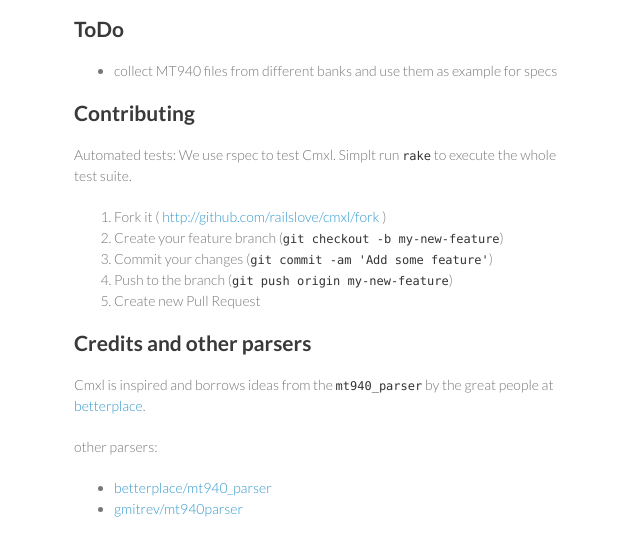
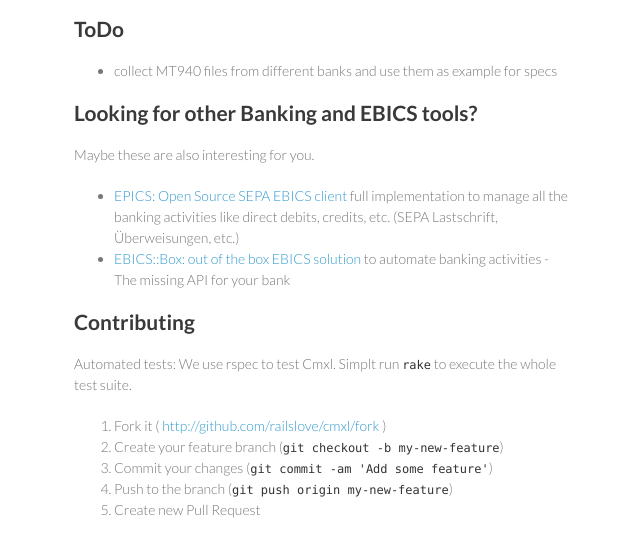
Before and after one commit to railslove/cmxl, a plain HTML site: page index.html in a window 1280 px wide. Shown: the part 2534-3069 px from the top of the page, without its empty margins (496-1136 px from the left). Drawn offline with Linux system fonts and the light colour scheme.

Commit message:
note about other ebics tools

```diff
--- a/index.html
+++ b/index.html
@@ -169,6 +169,17 @@ If you have a file that can not be parsed please open an issue. We hope to build
 </ul>
 
 <h2>
+<a name="other" class="anchor" href="#other"><span class="octicon octicon-link"></span></a>Looking for other Banking and EBICS tools?</h2>
+
+<p></p>Maybe these are also interesting for you.</p>
+
+  <ul>
+    <li><a href="http://railslove.github.io/epics/?ebics-client">EPICS: Open Source SEPA EBICS client</a> full implementation to manage all the banking activities like direct debits, credits, etc. (SEPA Lastschrift, Überweisungen, etc.)</li>
+    <li><a href="http://www.railslove.com/ebics-box">EBICS::Box: out of the box EBICS solution</a> to automate banking activities - The missing API for your bank</li>
+  </ul>
+
+
+<h2>
 <a name="contributing" class="anchor" href="#contributing"><span class="octicon octicon-link"></span></a>Contributing</h2>
 
 <p>Automated tests: We use rspec to test Cmxl. Simplt run <code>rake</code> to execute the whole test suite.</p>
```
